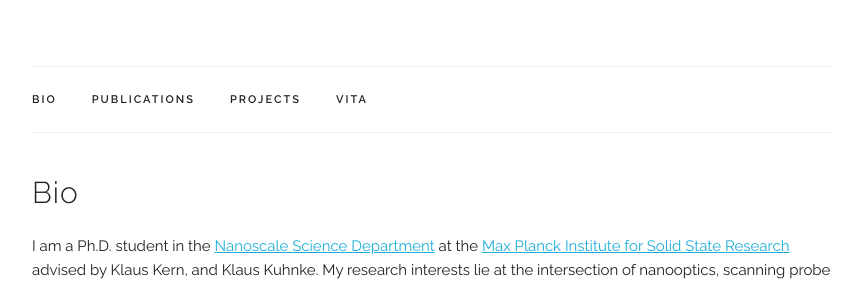
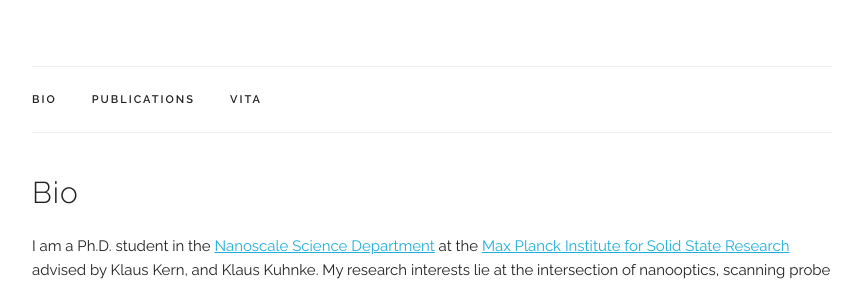
Before and after one commit to abhishekgrewal/abhishekgrewal.github.io, a Jekyll site: the page built from index.html, in a window 1280 px wide and 900 px high. Shown: the part 227-512 px from the top of the window, without its empty margins (208-1071 px from the left). Built offline with Jekyll 4.4.1, drawn with Linux system fonts in a browser that asks for light colours; some web fonts are replaced.

Commit message:
Update default.html

```diff
--- a/_layouts/default.html
+++ b/_layouts/default.html
@@ -89,7 +89,6 @@
         <ul class="navbar-list">
           <li class="navbar-item"><a class="navbar-link" href={{ "/index.html#bio" | prepend: site.baseurl }}>Bio</a></li>
           <li class="navbar-item"><a class="navbar-link" href={{ "/index.html#publications" | prepend: site.baseurl }}>Publications</a></li>
-          <li class="navbar-item"><a class="navbar-link" href={{ "/index.html#projects" | prepend: site.baseurl }}>Projects</a></li>
           <li class="navbar-item"><a class="navbar-link" href={{ "/index.html#resume" | prepend: site.baseurl }}>Vita</a></li>
         </ul>
       </div>
```
